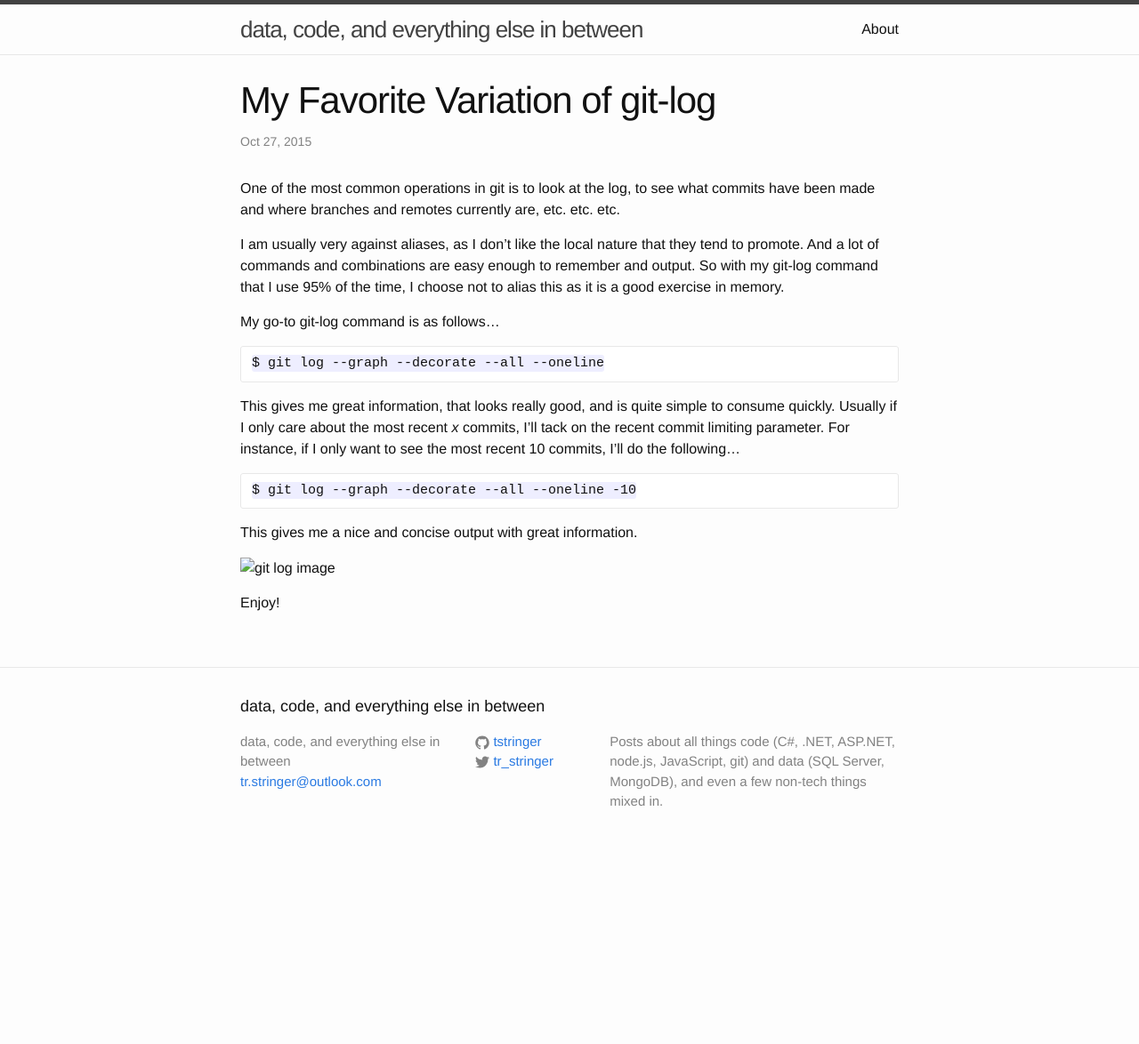
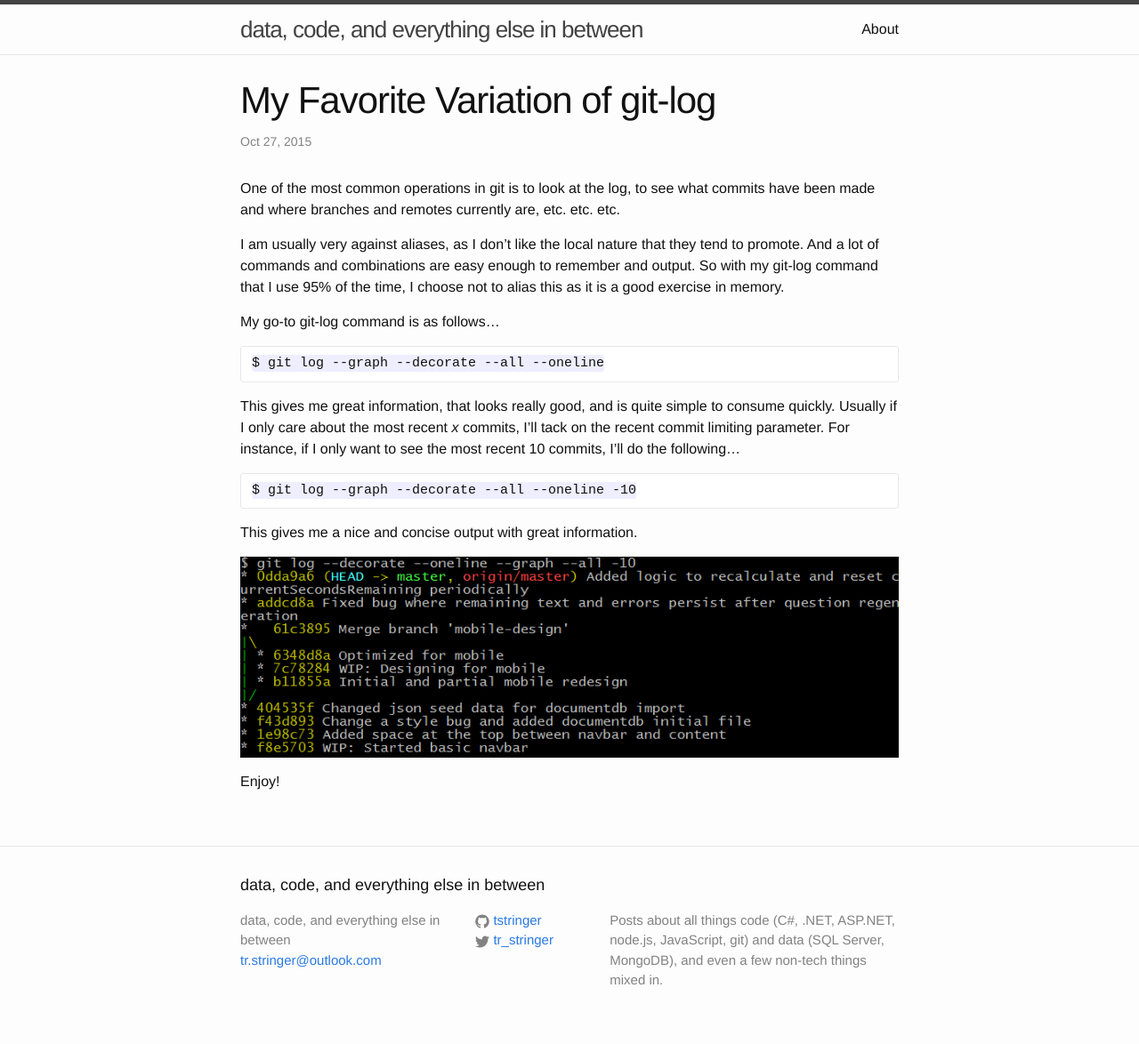
Before and after one commit to trstringer/tstringer.github.io, a Jekyll site: the page built from _posts/2015-10-27-git-my-fav-git-log-combo.markdown, in a window 1280 px wide. Shown: the whole page at 89% size. Built offline with Jekyll 4.4.1, drawn with Linux system fonts in a browser that asks for light colours; Markdown is read by kramdown in place of the engine named in the settings; before the commit the page ends 973 px from its top, so only the background shows below that.

Commit message:
Fixing image link

```diff
--- a/_posts/2015-10-27-git-my-fav-git-log-combo.markdown
+++ b/_posts/2015-10-27-git-my-fav-git-log-combo.markdown
@@ -22,6 +22,6 @@ $ git log --graph --decorate --all --oneline -10
 
 This gives me a nice and concise output with great information.
 
-![git log image](images/git-log.png)
+![git log image]({{ site.url }}/assets/git-log.png)
 
 Enjoy!
```
Also changed, not shown: _posts/images/git-log.png (deleted), assets/git-log.png (added).
